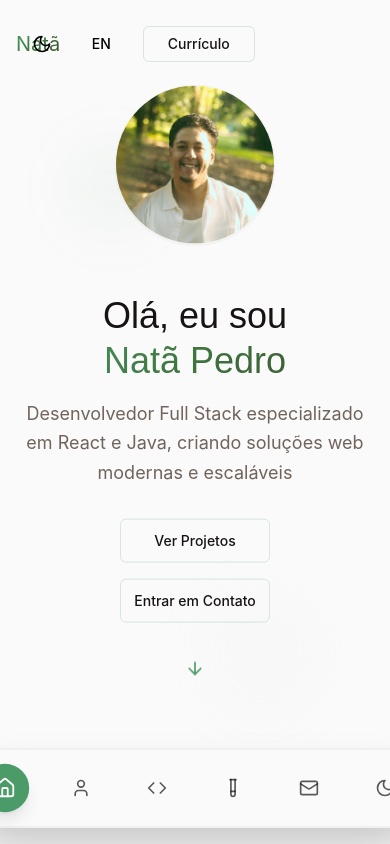
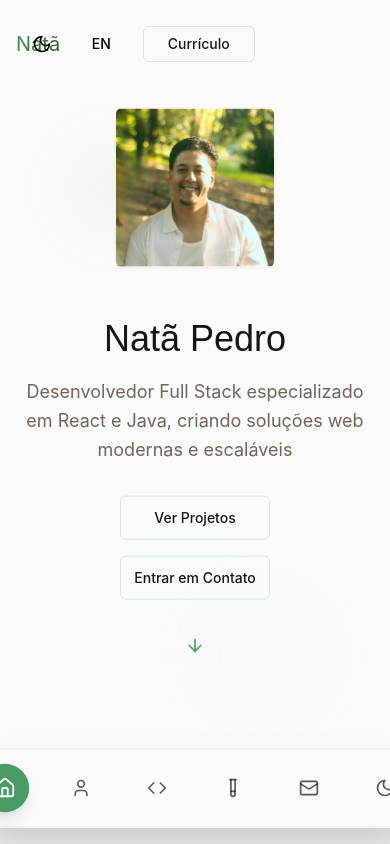
Before and after one commit to DevPedro10/Portfolio, a React (Vite) app: page / in a window 390 px wide. Shown: the top 844 px of the page. Built offline with nearby package versions, Linux system fonts and the light colour scheme.

Commit message:
chore: tweak Hero section visuals and content

```diff
--- a/src/components/Hero.tsx
+++ b/src/components/Hero.tsx
@@ -33,7 +33,7 @@ export const Hero = () => {
             <img
               src={profileImage}
               alt="Natã Pedro"
-              className="w-full h-full object-cover rounded-full shadow-sm border border-border/20"
+              className="w-full h-full object-cover rounded-md sm:rounded-full shadow-sm border border-border/20"
             />
           </div>
 
@@ -41,8 +41,7 @@ export const Hero = () => {
           <div className="space-y-8">
             <div className="space-y-4">
               <h1 className="text-4xl md:text-6xl font-space font-light leading-tight">
-                {t.hero.greeting}{" "}
-                <span className="text-gradient font-medium sm:inline block">{t.hero.name}</span>
+                <span className="text-foreground font-medium sm:inline block">{t.hero.name}</span>
               </h1>
 
               <p className="text-lg md:text-xl text-muted-foreground leading-relaxed max-w-2xl mx-auto">
```
